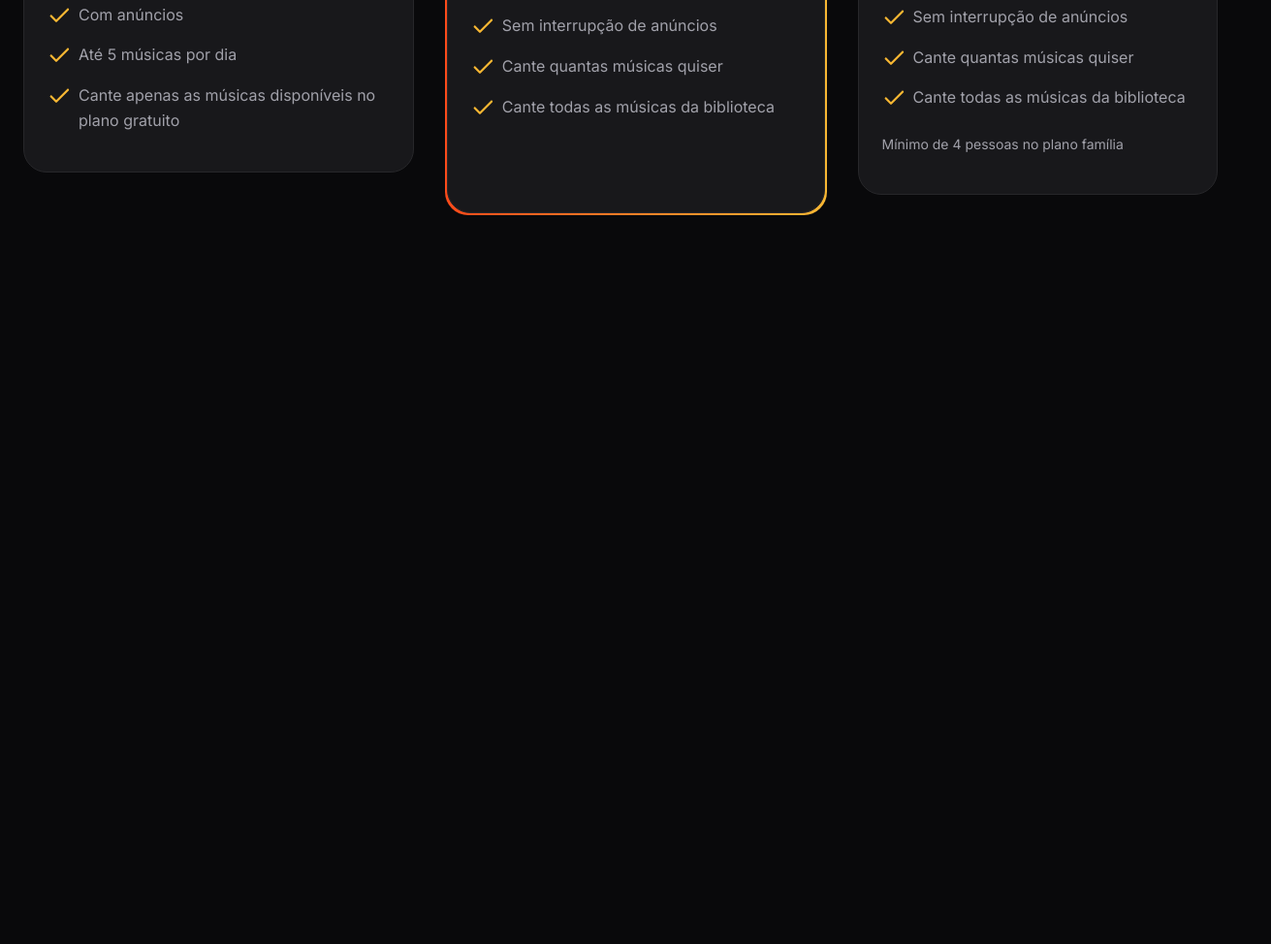
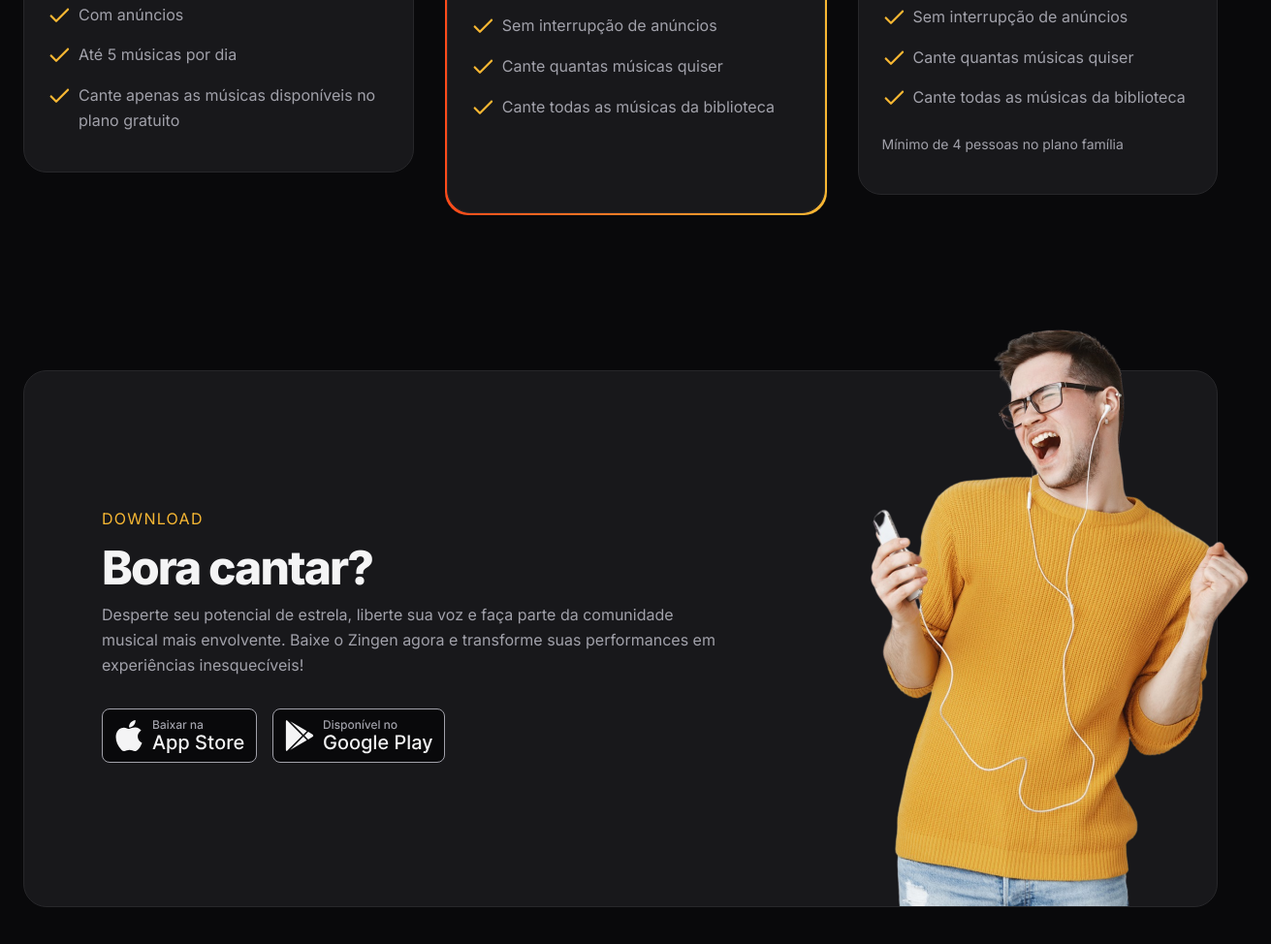
Before and after one commit to EngNex/zingen, a plain HTML site: page index.html in a window 1280 px wide. Shown: the part 3310-4284 px from the top of the page at 97% size, 1311 px wide, since content can reach past the window. Before the commit the page ends 3612 px from the top, so only its background shows below. Drawn offline with Linux system fonts and the light colour scheme.

Commit message:
section dowload

```diff
--- a/index.html
+++ b/index.html
@@ -159,5 +159,31 @@
     </div>
   </section>
 
+  <section id="download">
+    <div class="container py-xl">
+      <div class="card px-lg event-columns items-center">
+        <div>
+          <header>
+            <strong>Download</strong>
+            <h2>Bora cantar?</h2>
+          </header>
+          <p>Desperte seu potencial de estrela, liberte sua voz e faça parte da comunidade musical mais envolvente. Baixe o Zingen agora e transforme suas performances em experiências inesquecíveis!
+          </p>
+
+          <div class="buttons flex gap-1">
+            <a href="#">
+              <img src="/assets/icons/btn_app_store.svg" alt="Baixar da apple-store">
+            </a>
+            <a href="#">
+              <img src="/assets/icons/btn_play_store.svg" alt="Baixar da play-store">
+            </a>
+          </div>
+        </div>
+
+        <img src="/assets/rapaz-ouvindo-musica-com-fones-de-ouvido-e-cantando-no-aplicativo-de-karaoke-removebg 1.png" alt="">
+      </div>
+    </div>
+  </section>
+
 </body>
 </html>
--- /dev/null
+++ b/styles/download.css
@@ -0,0 +1,31 @@
+#download{
+  & .card{
+    padding: 3rem 1.5rem 15rem;
+    position: relative;
+    & > img{
+      width: 14.5rem;
+      position: absolute;
+      bottom: 0;
+      right: -3.5rem;
+    }
+  }
+
+  .buttons {
+    flex-wrap: wrap;
+    margin-top: 2rem;
+  }
+
+  @media (width >= 80em){
+    .card{
+      padding: 8.75rem 5rem;
+
+    & > div:nth-child(1){
+      max-width: 40rem;
+    }
+
+    & > img{
+      width: 29.125rem;
+      }
+    }
+  }
+}
--- a/styles/global.css
+++ b/styles/global.css
@@ -44,6 +44,9 @@ html{
   font-size: var(--fs-base);
   line-height: 1.6;
   color: var(--text-color-primary);
+
+  overflow-x: hidden;
+
 }
 
 body{
--- a/styles/index.css
+++ b/styles/index.css
@@ -9,3 +9,4 @@
 @import url(cards.css);
 @import url(features.css) (width >= 80rem);
 @import url(pricing.css);
+@import url(download.css);
```
Also changed, not shown: assets/icons/btn_app_store.svg (added), assets/icons/btn_play_store.svg (added).
